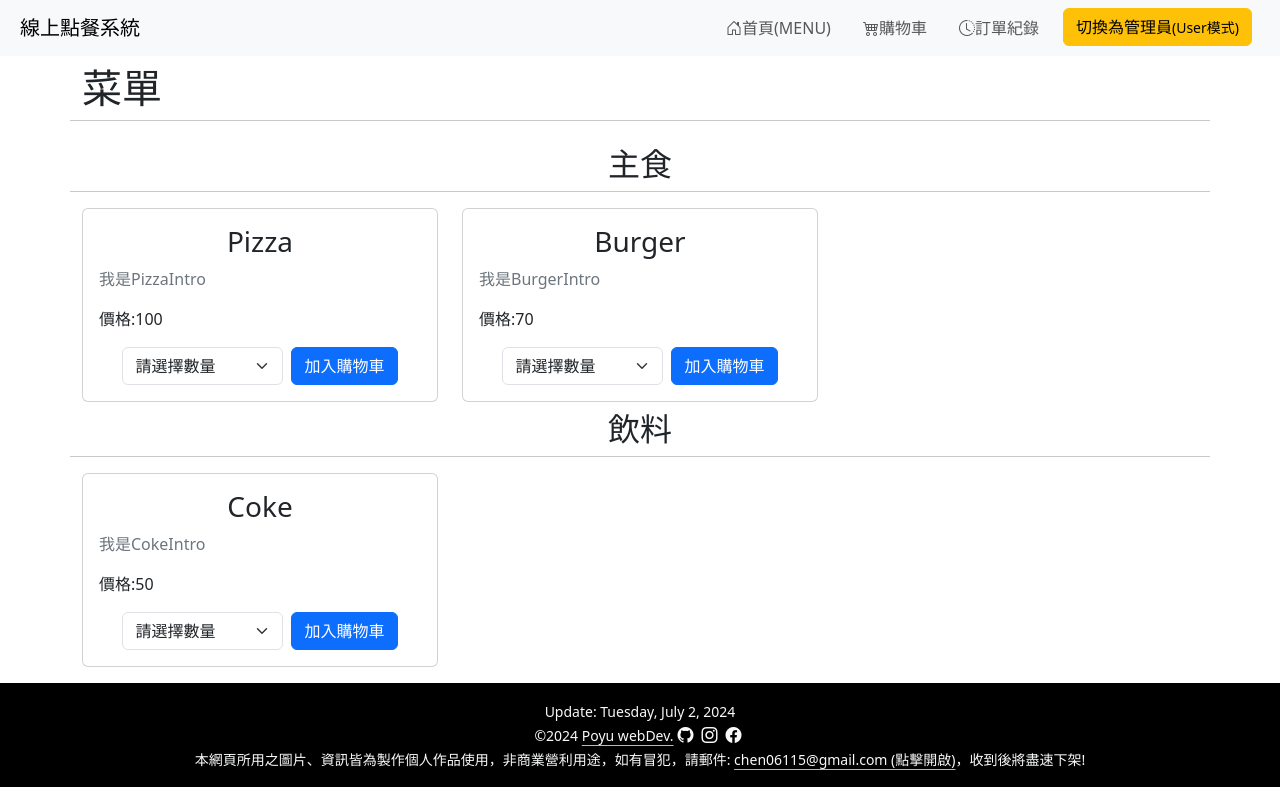
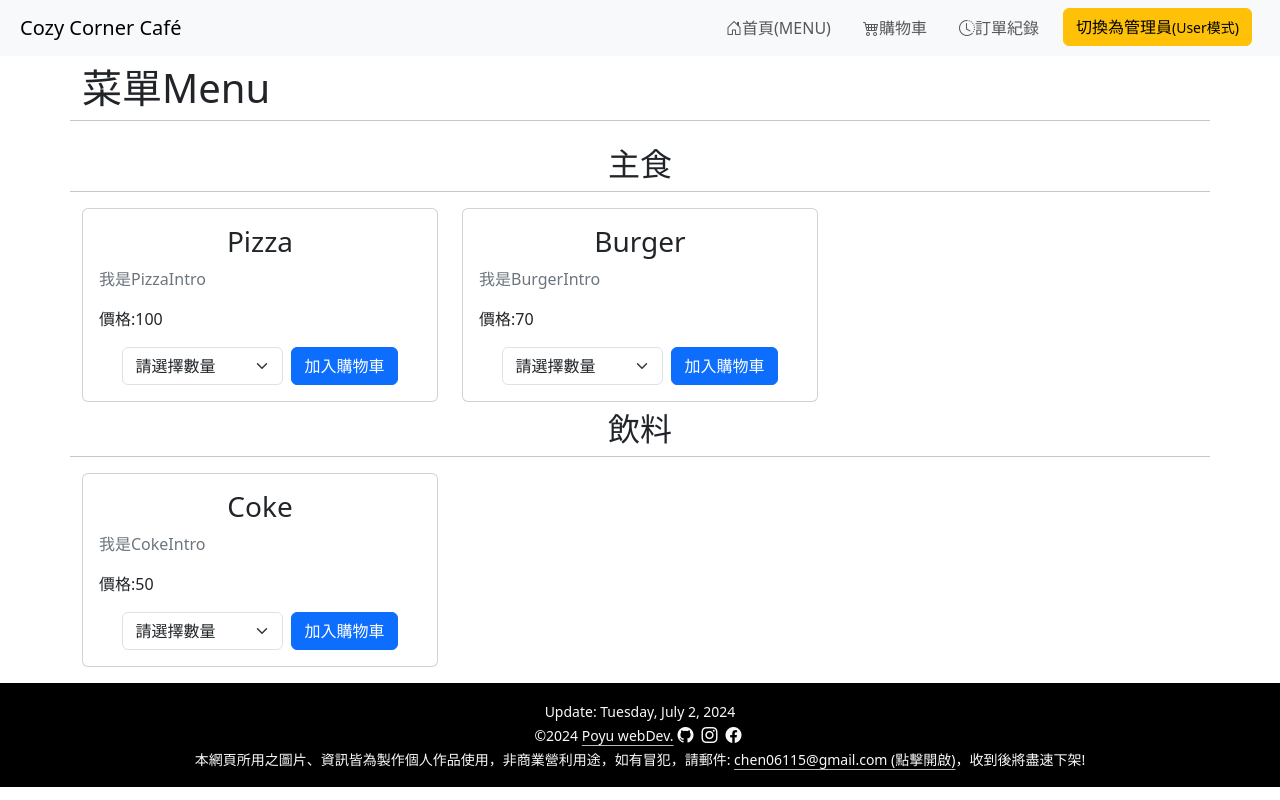
Before and after one commit to poyu105/OrderSystem, a React (Vite) app: page / in a window 1280 px wide. Built offline with nearby package versions, Linux system fonts and the light colour scheme.

Commit message:
修改網頁名稱、部分UI

```diff
--- a/index.html
+++ b/index.html
@@ -5,7 +5,7 @@
     <link href="https://cdn.jsdelivr.net/npm/bootstrap@5.3.3/dist/css/bootstrap.min.css" rel="stylesheet" integrity="sha384-QWTKZyjpPEjISv5WaRU9OFeRpok6YctnYmDr5pNlyT2bRjXh0JMhjY6hW+ALEwIH" crossorigin="anonymous">
     <link rel="stylesheet" href="https://cdn.jsdelivr.net/npm/bootstrap-icons@1.11.3/font/bootstrap-icons.min.css">
     <meta name="viewport" content="width=device-width, initial-scale=1.0" />
-    <title>線上點餐系統</title>
+    <title>Cozy Corner Café</title>
   </head>
   <body>
     <div id="root"></div>
--- a/src/components/Navbar.jsx
+++ b/src/components/Navbar.jsx
@@ -4,7 +4,7 @@ function Navbar ({userMode, handleMode}){
     return (<>
         <nav className="navbar navbar-expand-md navbar-light bg-light mb-2">
             <div className="container-fluid">
-                <Link className="navbar-brand ms-2" to='/'>線上點餐系統</Link>
+                <Link className="navbar-brand ms-2" to='/'>Cozy Corner Café</Link>
                 <button className="navbar-toggler" type="button" data-bs-toggle="collapse" data-bs-target="#navbarContent" aria-controls="#navbarContent" aria-expanded="false" aria-label="Toggle navigation">
                     <span className="navbar-toggler-icon"></span>
                 </button>
--- a/src/pages/Home.jsx
+++ b/src/pages/Home.jsx
@@ -6,7 +6,7 @@ function Home({userMode}) {
     return (
         <div className='container'>
             <div className='row'>
-                <h1 className={userMode==='Admin'? 'col-sm-8':''}>菜單</h1>
+                <h1 className={userMode==='Admin'? 'col-sm-8':''}>菜單Menu</h1>
                 {userMode === 'Admin' && (
                     <div className='col-sm-4 position-relative'>
                         <button className='btn btn-primary position-absolute bottom-0 end-0 me-3 mb-1' data-bs-toggle='modal' data-bs-target='#addNewItem'>新增菜單</button>
```
Also changed, not shown: src/components/ShopCart.jsx (added).
